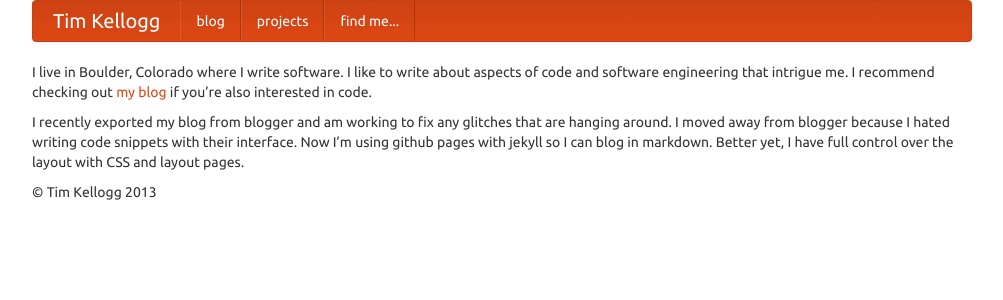
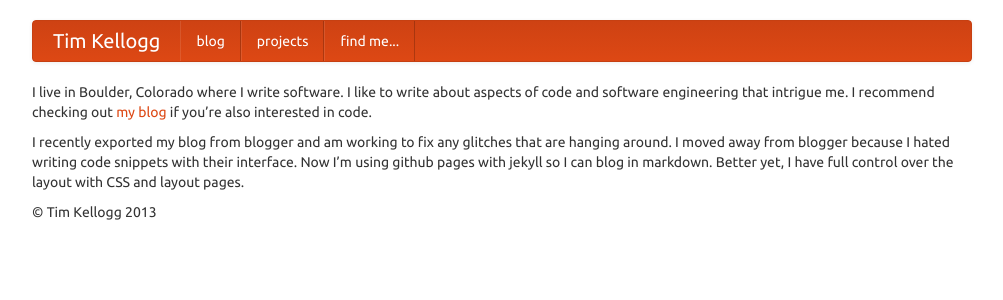
Before and after one commit to tkellogg/tkellogg.github.com, a Jekyll site: the page built from index.markdown, in a window 1280 px wide. Shown: the top 300 px of the page, without its empty margins (138-1141 px from the left). Built offline with Jekyll 4.4.1, drawn with Linux system fonts in a browser that asks for light colours.

Commit message:
more spacing

```diff
--- a/_layouts/default.html
+++ b/_layouts/default.html
@@ -26,7 +26,7 @@
 </head>
 <body>
 	<div class="container">
-	<div class="navbar">
+	<div class="navbar" style="margin-top: 20px">
 		<div class="navbar-inner">
 				<a href="/" class="brand">Tim Kellogg</a>
 				<div class="nav-collapse collapse">
```
